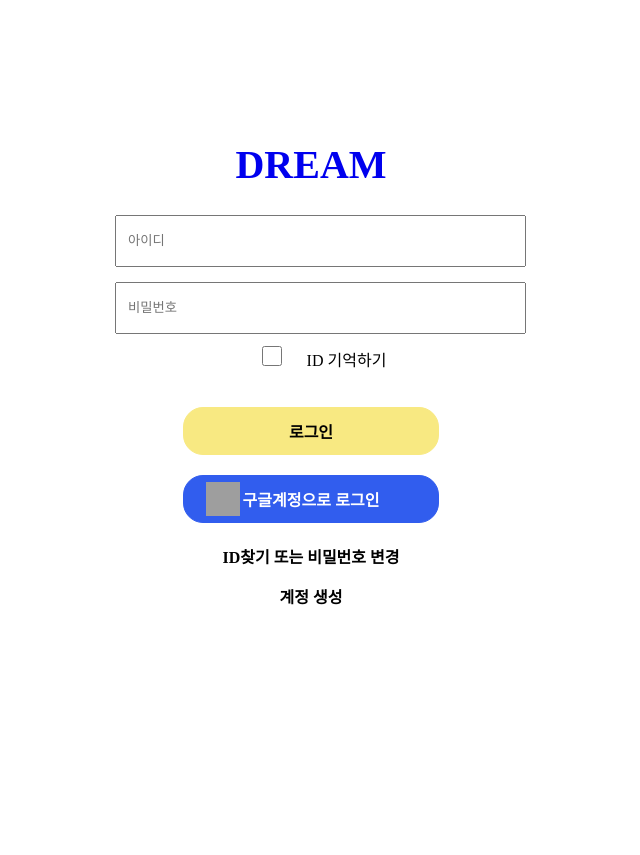
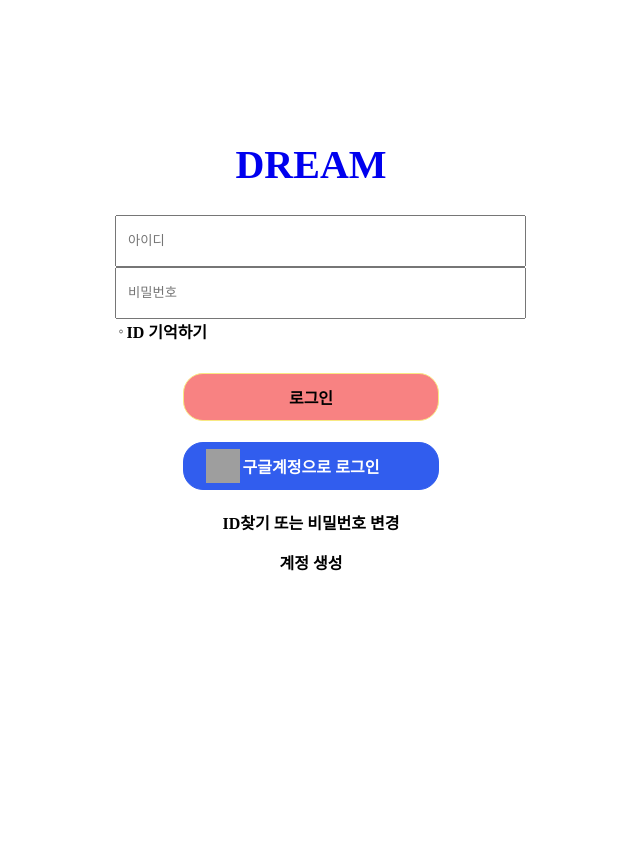
Before and after one commit to 13wjdgk/DREAM, a Django app: page //login in a window 1280 px wide. Shown: the top 855 px of the page, without its empty margins (329-969 px from the left). Run offline with Django 3.2, Linux system fonts and the light colour scheme; grey boxes are pictures that could not be loaded.

Commit message:
main,login2

```diff
--- a/dream/templates/login.html
+++ b/dream/templates/login.html
@@ -6,13 +6,15 @@
 <div class="form">
     <div class="login_id">
         <input type="text" placeholder="아이디">
+        <br>
+        <input type="text" placeholder="비밀번호">
+        <br>
+        <div class="a">
+            <input type="checkbox" name="select" value="ID 기억하기" id="radio"><p style="display: inline;">ID 기억하기</p>
+        </div>
     </div>
     <br>
-    <div class="login_pwd">
-        <input type="text" placeholder="비밀번호">
-    </div>
     <br>
-    <input type="checkbox" name="select" value="ID 기억하기" id="radio">ID 기억하기
     <br><br><br>
     <form action="#">
         <button class="submit">로그인</button>
--- a/static/css/login.css
+++ b/static/css/login.css
@@ -20,6 +20,7 @@ h1 a:visited { color: black;}
 .form {
     text-align: center;
     height: 50%;
+    position: relative;
 }
 
 form {
@@ -55,7 +56,7 @@ div input {
     height: 100%;
     font-weight: bold;
     font-size: 16px;
-    background-color: rgb(248,233,130);
+    background-color: rgb(248, 130, 130);
     border: 1px solid rgb(248,233,130);
     border-radius: 20px;
 }
@@ -76,14 +77,6 @@ div input {
     background-position: 10%;
 }
 
-#radio {
-    /* margin-left: -24% !important;
-    margin-right: -0.7% !important; */
-    text-align: left !important;
-    width: 5%!important;
-    height: 5% !important;
-}
-
 p {
     font-weight: bold;
 }
@@ -95,3 +88,17 @@ p a {
 p a:visited { color: black;}
 
 p a:link {color: black;}
+
+input {
+    margin-left: 0px;
+    width: 50%;
+}
+
+#radio {
+    width: 5% !important;
+    height: 5% !important;
+}
+
+.a {
+    float: left;
+}
```
